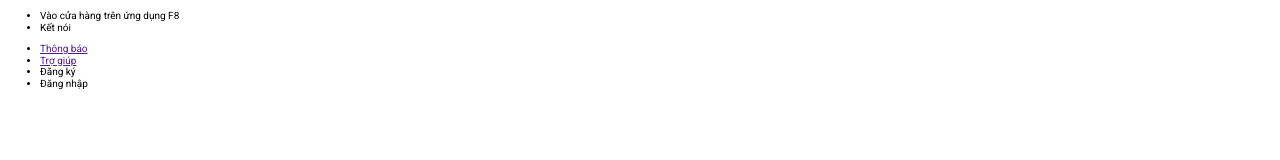
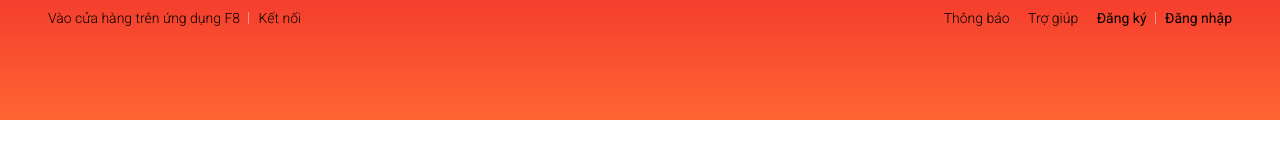
Before and after one commit to tye-dang/shopee, a plain HTML site: page index.html in a window 1280 px wide. Drawn offline with nearby package versions, Linux system fonts and the light colour scheme.

Commit message:
Add css style items

```diff
--- a/assets/css/main.css
+++ b/assets/css/main.css
@@ -0,0 +1,37 @@
+.header {
+    height: 120px;
+    background-image: linear-gradient(0, #FE6433, #F53E2D);
+}
+.header__navbar {
+    display: flex;
+    justify-content: space-between;
+}
+.header__navbar--list {
+    list-style: none;
+    padding-left: 0;
+}
+.header__navbar__item {
+    margin: 0 8px;
+    position: relative;
+}
+.header__navbar__item,
+.header__navbar-item-link {
+    display: inline-block;
+    font-size: 1.4rem;
+    color: var(--white-color);
+    text-decoration: none;
+    font-weight: 300;
+}
+.header__navbar__item--strong {
+    font-weight: 400;
+}
+.header__navbar__item--separate::after {
+    content: "";
+    display: block;
+    position: absolute;
+    border-left: 1px solid #FB9086;
+    height: 12px;
+    right: -9px;
+    top: 50%;
+    transform: translateY(-50%);
+}
--- a/index.html
+++ b/index.html
@@ -15,32 +15,35 @@
 <body>
     <div class="app">
         <header class="header">
+        <div class="grid">
+
             <nav class="header__navbar">
                 <ul class="header__navbar--list">
-                    <li class="header__navbar__item">
+                    <li class="header__navbar__item header__navbar__item--separate">
                         Vào cửa hàng trên ứng dụng F8
                     </li>
                     <li class="header__navbar__item">
-                        Kết nói
+                        Kết nối
                     </li>
                 </ul>
 
                 <ul class="header__navbar--list">
                     <li class="header__navbar__item">
-                       <a href="" class="header__navbar-item-link">Thông báo</a>
+                        <a href="" class="header__navbar-item-link">Thông báo</a>
                     </li>
                     <li class="header__navbar__item">
                         <a href="" class="header__navbar-item-link">Trợ giúp</a>
                     </li>
-                    <li class="header__navbar__item">
+                    <li class="header__navbar__item header__navbar__item--strong header__navbar__item--separate">
                         Đăng ký
                     </li>
-                    <li class="header__navbar__item">
+                    <li class="header__navbar__item header__navbar__item--strong">
                         Đăng nhập
                     </li>
                 </ul>
             </nav>
-        </header>
+        </div>
+    </header>
         <div class="container">
 
         </div>
```
